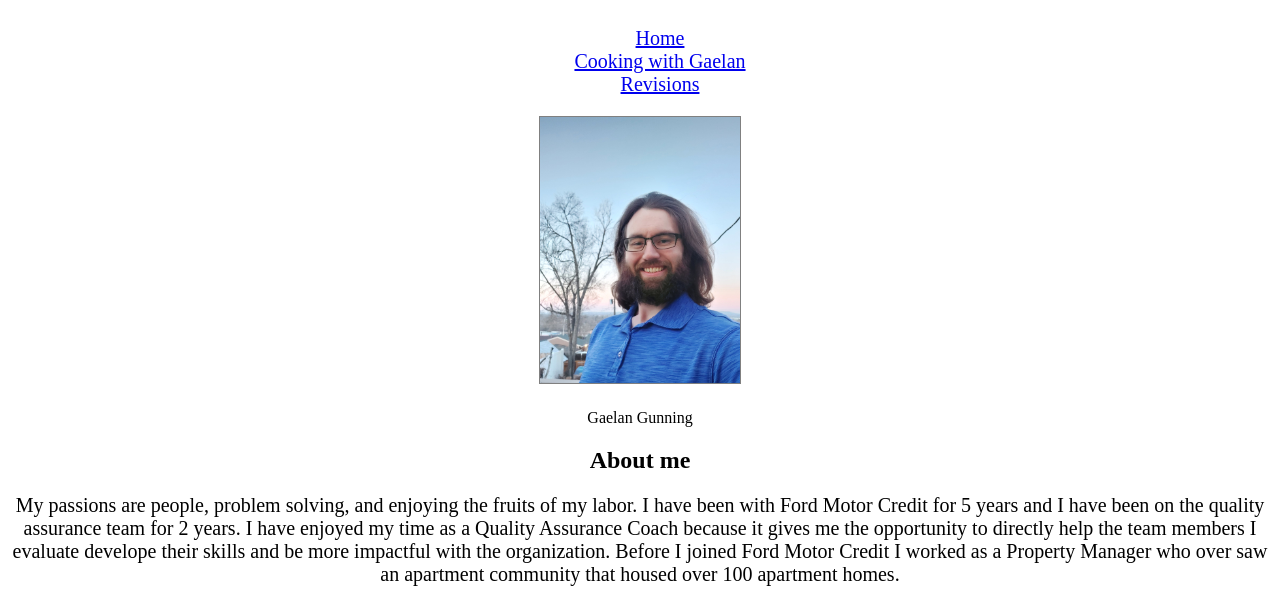
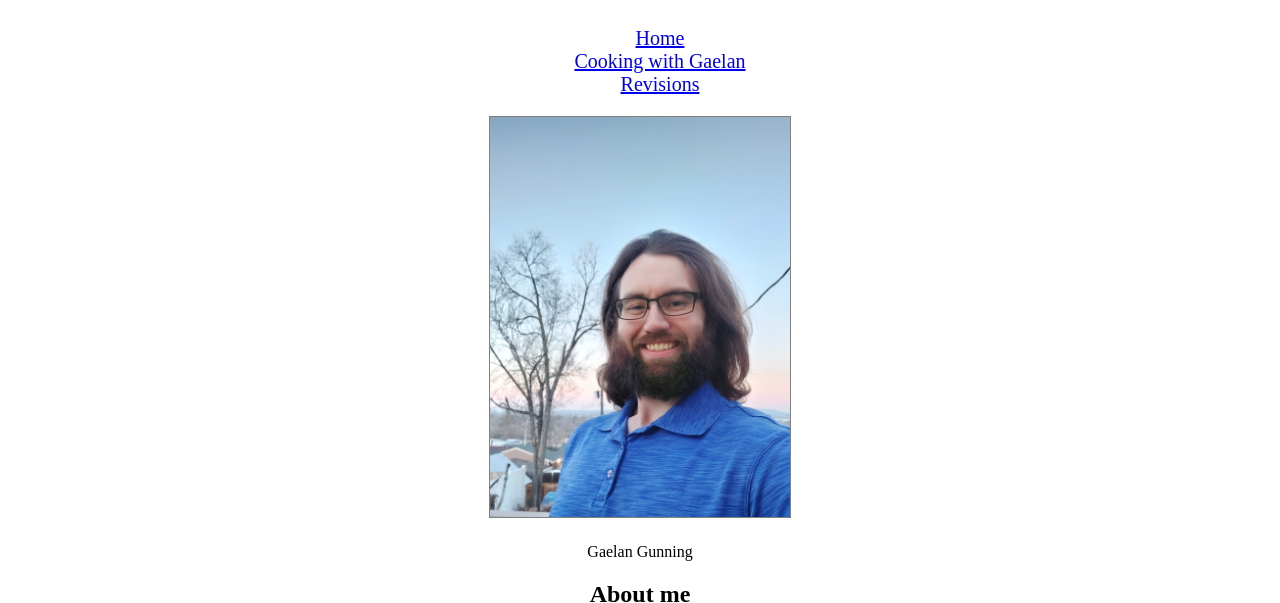
Before and after one commit to datdudeder/datdudeder.github.io, a plain HTML site: page index.html in a window 1280 px wide. Shown: the part 177-780 px from the top of the page. Drawn offline with Linux system fonts and the light colour scheme.

Commit message:
Update styles.css

```diff
--- a/styles.css
+++ b/styles.css
@@ -3,7 +3,7 @@ h1 {
 }
 
 img {
-border: solid 1px grey; width: 200PX;
+border: solid 1px grey; width: 300PX;
 }
 div {
     display: flex; justify-content:center ;
```
